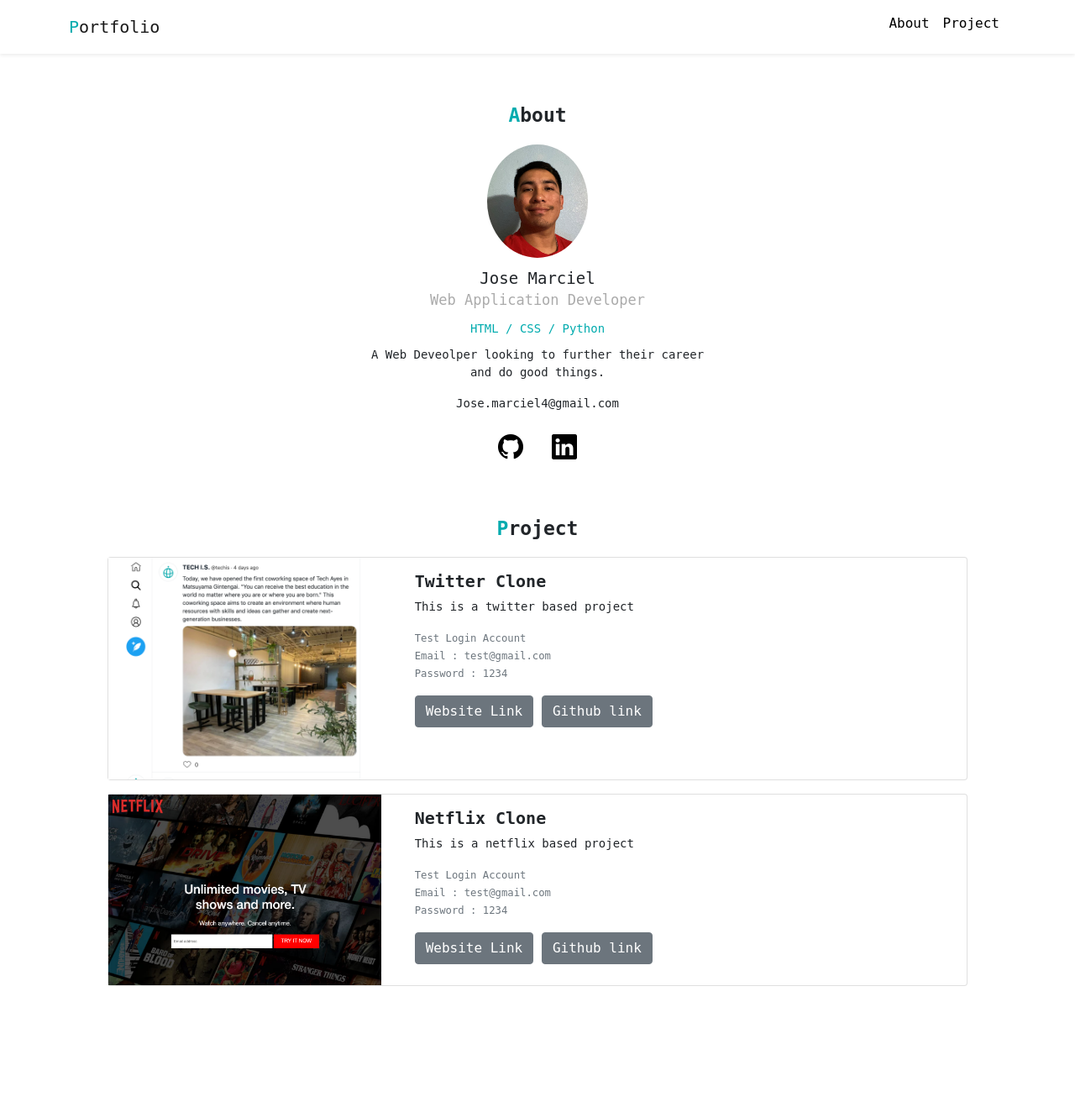
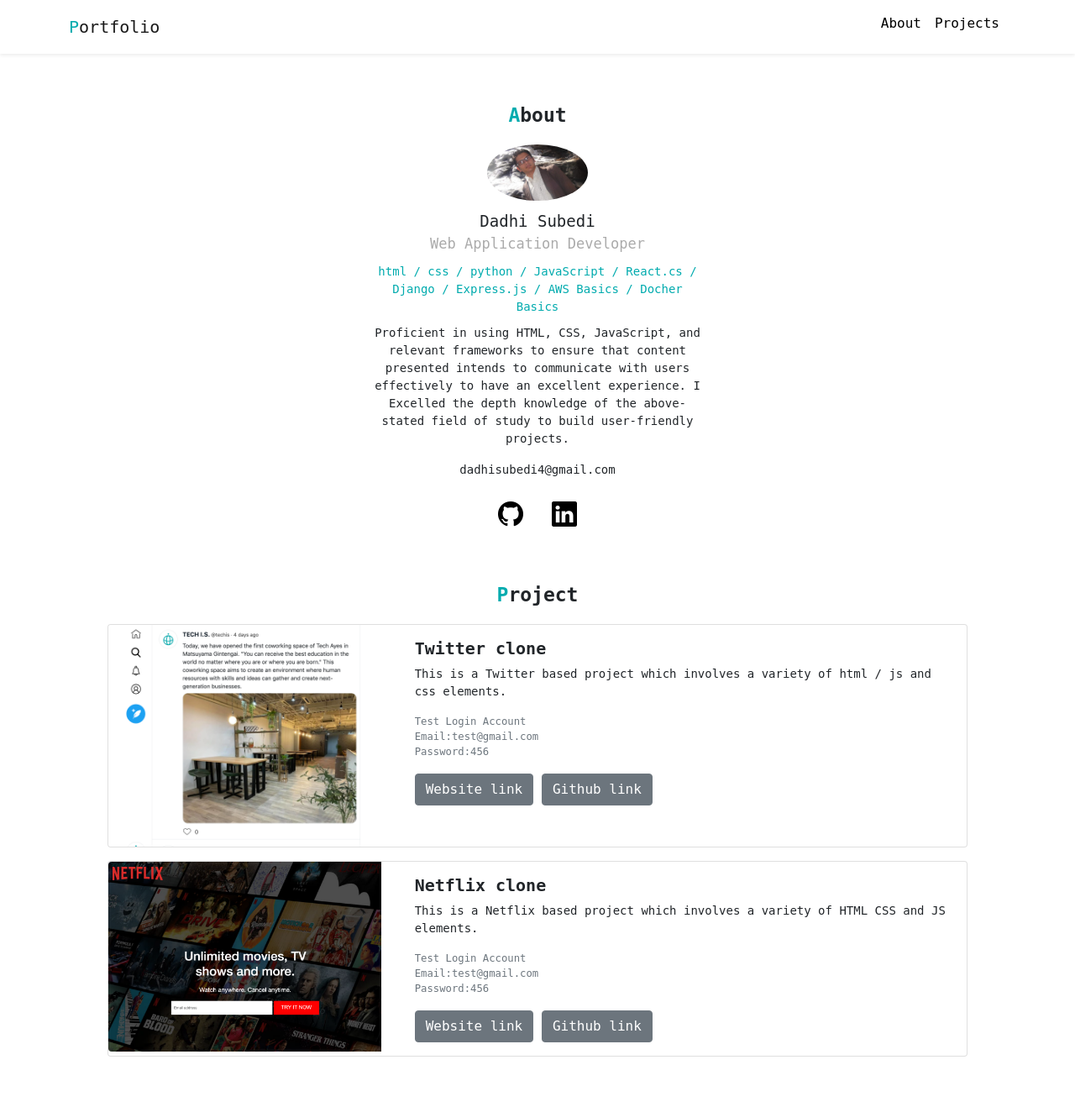
Before and after one commit to DadhiS/Portfolio, a PHP site: page /index.php in a window 1280 px wide. Shown: the whole page at 84% size. Before the commit the page ends 1174 px from the top, so only its background shows below. Run offline with PHP 8.4, Linux system fonts and the light colour scheme; some libraries are stand-ins or nearby versions.

Commit message:
first commit

```diff
--- a/index.html
+++ b/index.html
@@ -1,16 +1,22 @@
-<!DOCTYPE html>
-<html lang='en'>
-
+<html lang="en">
 <head>
   <meta charset="UTF-8">
-    <meta name="viewport" content="width=device-width, initial-scale=1">
-    <link rel="stylesheet" href="https://cdn.jsdelivr.net/npm/bootstrap-icons@1.6.1/font/bootstrap-icons.css">
-    <link rel="icon" type="image/png" href="img/techis-logo.png"></link>
-    <link href="https://cdn.jsdelivr.net/npm/bootstrap@5.1.3/dist/css/bootstrap.min.css" rel="stylesheet" integrity="sha384-1BmE4kWBq78iYhFldvKuhfTAU6auU8tT94WrHftjDbrCEXSU1oBoqyl2QvZ6jIW3" crossorigin="anonymous"/>
-    <link rel="stylesheet" href="style.css"/>
+  <meta http-equiv="X-UA-Compatible" content="IE=edge">
+  <meta name="viewport" content="width=device-width, initial-scale=1.0">
+  <link rel="icon" type="image/png" href="portfolio1/img/techis-logo.png">
+  <link
+      href="https://cdn.jsdelivr.net/npm/bootstrap@5.1.0/dist/css/bootstrap.min.css"
+      rel="stylesheet"
+      integrity="sha384-KyZXEAg3QhqLMpG8r+8fhAXLRk2vvoC2f3B09zVXn8CA5QIVfZOJ3BCsw2P0p/We"
+      crossorigin="anonymous"
+    />
+  <link
+      rel="stylesheet"
+      href="https://cdn.jsdelivr.net/npm/bootstrap-icons@1.3.0/font/bootstrap-icons.css"
+    />
+  <link rel="stylesheet" href="style.css">
   <title>Portfolio</title>
 </head>
-
 <body>
   <nav class="navbar navbar-expand-lg navbar-light shadow-sm">
     <div class="container">
@@ -22,28 +28,26 @@
         <ul class="navbar-nav ms-auto mb-2">
           <li class="nav-item">
             <a class="nav-link font-black" href="#about">About</a>
-          </li>
           <li class="nav-item">
-            <a class="nav-link font-black" href="#project">Project</a>
+            <a class="nav-link font-black" href="#project">Projects</a>
           </li>
         </ul>
       </div>
     </div>
   </nav>
-
   <div id="about">
     <h2><span class="font-primary">A</span>bout</h2>
-    <img src="img/IMG_3933.jpg">
-    <div class="name">Jose Marciel</div>
+    <img type= "img" src="portfolio1/img/FB_IMG_1647223773201.jpg">
+    <div class="name">Dadhi Subedi</div>
     <div class="vocation">Web Application Developer</div>
-    <div class="skills">HTML / CSS / Python</div>
+    <div class="skills">html / css / python / JavaScript / React.cs / Django / Express.js / AWS Basics / Docher Basics</div>
     <p>
-      A Web Deveolper looking to further their career and do good things.
+      Proficient in using HTML, CSS, JavaScript, and relevant frameworks to ensure that content presented intends to communicate with users effectively to have an excellent experience. I Excelled the depth knowledge of the above-stated field of study to build user-friendly projects.
     </p>
-    <div class="email">Jose.marciel4@gmail.com</div>
+    <div class="email">dadhisubedi4@gmail.com</div>
     <div class="icons">
-        <a href="https://github.com/jmarciel99"><i class="bi bi-github"></i></a>
-        <a href="a"><i class="bi bi-linkedin ms-3"></i></a>
+      <a href="#"><i class="bi bi-github"></i></a>
+      <a href="#"><i class="bi bi-linkedin ms-3"></i></a>
     </div>
   </div>
 
@@ -53,19 +57,19 @@
     <div class="card mb-3">
       <div class="row">
         <div class="col-md-4">
-            <img src="img/project-twitter.png" alt="Twitter Project">
+          <img src="portfolio1/img/project-twitter.png" class="img-fluid rounded-start" alt="Twitter project">
         </div>
         <div class="col-md-8">
           <div class="card-body">
-              <h5 class="card-title">Twitter Clone</h5>
-              <p class="card-text">This is a twitter based project</p>
+            <h5 class="card-title">Twitter clone</h5>
+            <p class="card-text">This is a Twitter based project which involves a variety of html / js and css elements.</p>
             <p class="card-text"><small class="text-muted">
-                  Test Login Account <br>
-                  Email : test@gmail.com <br>
-                  Password : 1234
+              Test Login Account<br>
+              Email:test@gmail.com<br>
+              Password:456
             </small></p>
-              <a href="#" target="blank" class="btn btn-secondary">Website Link</a>
-              <a href="#" target="blank" class="btn btn-secondary">Github link</a>
+            <a href="#" target="_blank" class="btn btn-secondary">Website link</a>
+            <a href="#" target="_blank" class="btn btn-secondary">Github link</a>
           </div>
         </div>
       </div>
@@ -74,27 +78,29 @@
     <div class="card mb-3">
       <div class="row">
         <div class="col-md-4">
-            <img src="img/project-netflix.png" alt="Netflix Project">
+          <img src="portfolio1/img/project-netflix.png" class="img-fluid rounded-start" alt="Netflix project">
         </div>
         <div class="col-md-8">
           <div class="card-body">
-              <h5 class="card-title">Netflix Clone</h5>
-              <p class="card-text">This is a netflix based project</p>
+            <h5 class="card-title">Netflix clone</h5>
+            <p class="card-text">This is a Netflix based project which involves a variety of HTML CSS and JS elements.</p>
             <p class="card-text"><small class="text-muted">
-                  Test Login Account <br>
-                  Email : test@gmail.com <br>
-                  Password : 1234
+              Test Login Account<br>
+              Email:test@gmail.com<br>
+              Password:456
             </small></p>
-              <a href="#" target="blank" class="btn btn-secondary">Website Link</a>
-              <a href="#" target="blank" class="btn btn-secondary">Github link</a>
+            <a href="#" target="_blank" class="btn btn-secondary">Website link</a>
+            <a href="#" target="_blank" class="btn btn-secondary">Github link</a>
           </div>
         </div>
       </div>
     </div>
 
-
   </div>
-    <script src="https://cdn.jsdelivr.net/npm/bootstrap@5.1.3/dist/js/bootstrap.bundle.min.js" integrity="sha384-ka7Sk0Gln4gmtz2MlQnikT1wXgYsOg+OMhuP+IlRH9sENBO0LRn5q+8nbTov4+1p" crossorigin="anonymous"></script>
+  <script
+      src="https://cdn.jsdelivr.net/npm/bootstrap@5.1.0/dist/js/bootstrap.bundle.min.js"
+      integrity="sha384-U1DAWAznBHeqEIlVSCgzq+c9gqGAJn5c/t99JyeKa9xxaYpSvHU5awsuZVVFIhvj"
+      crossorigin="anonymous"
+    ></script>
 </body>
-
 </html>
--- a/index.php
+++ b/index.php
@@ -1 +1 @@
-<?php include_once("index.html");?>
+<?php include_once "index.html";?>
```
Also changed, not shown: img/FB_IMG_1647223773201.jpg (added). Lines whose indentation alone changed are shown as unchanged.
